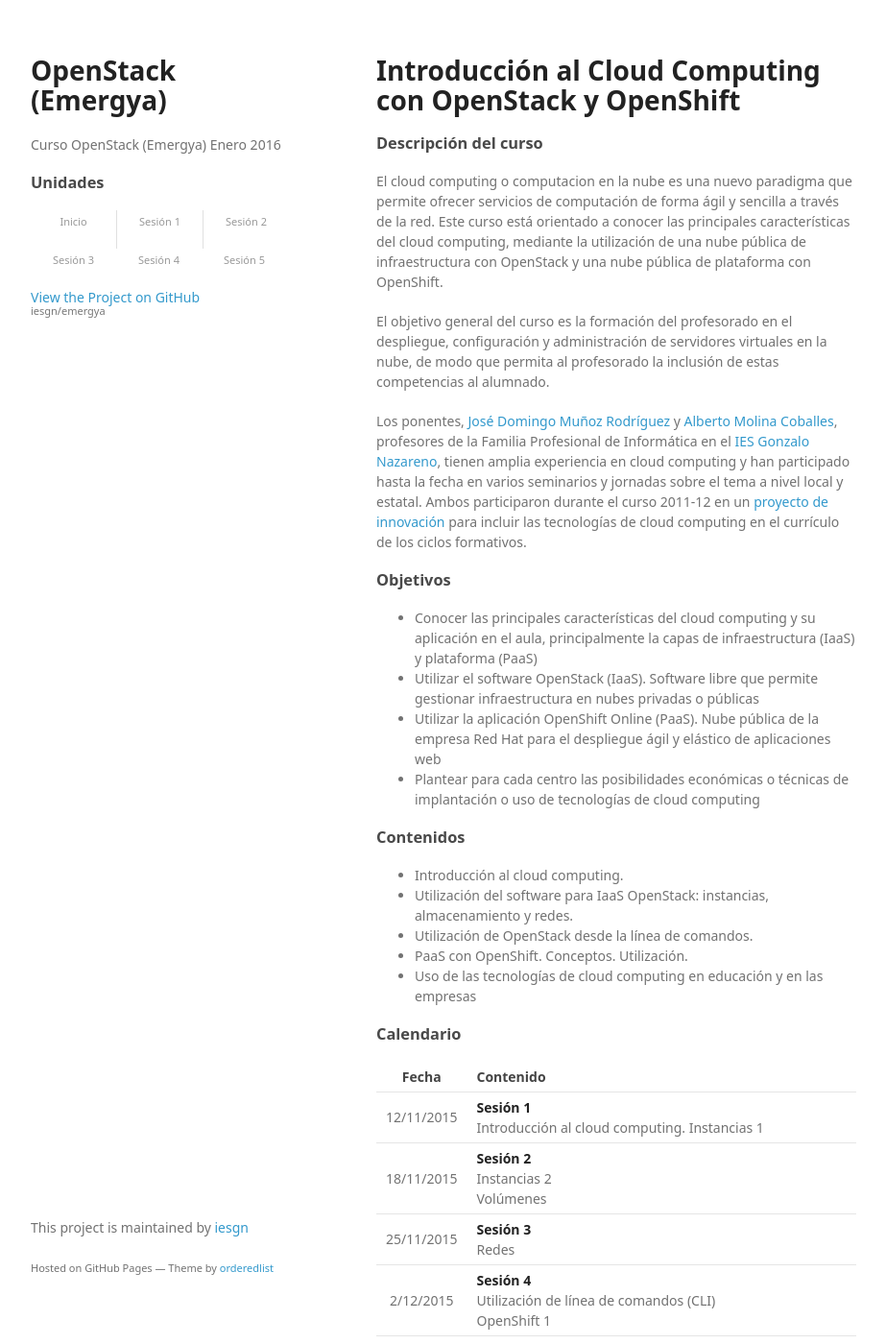
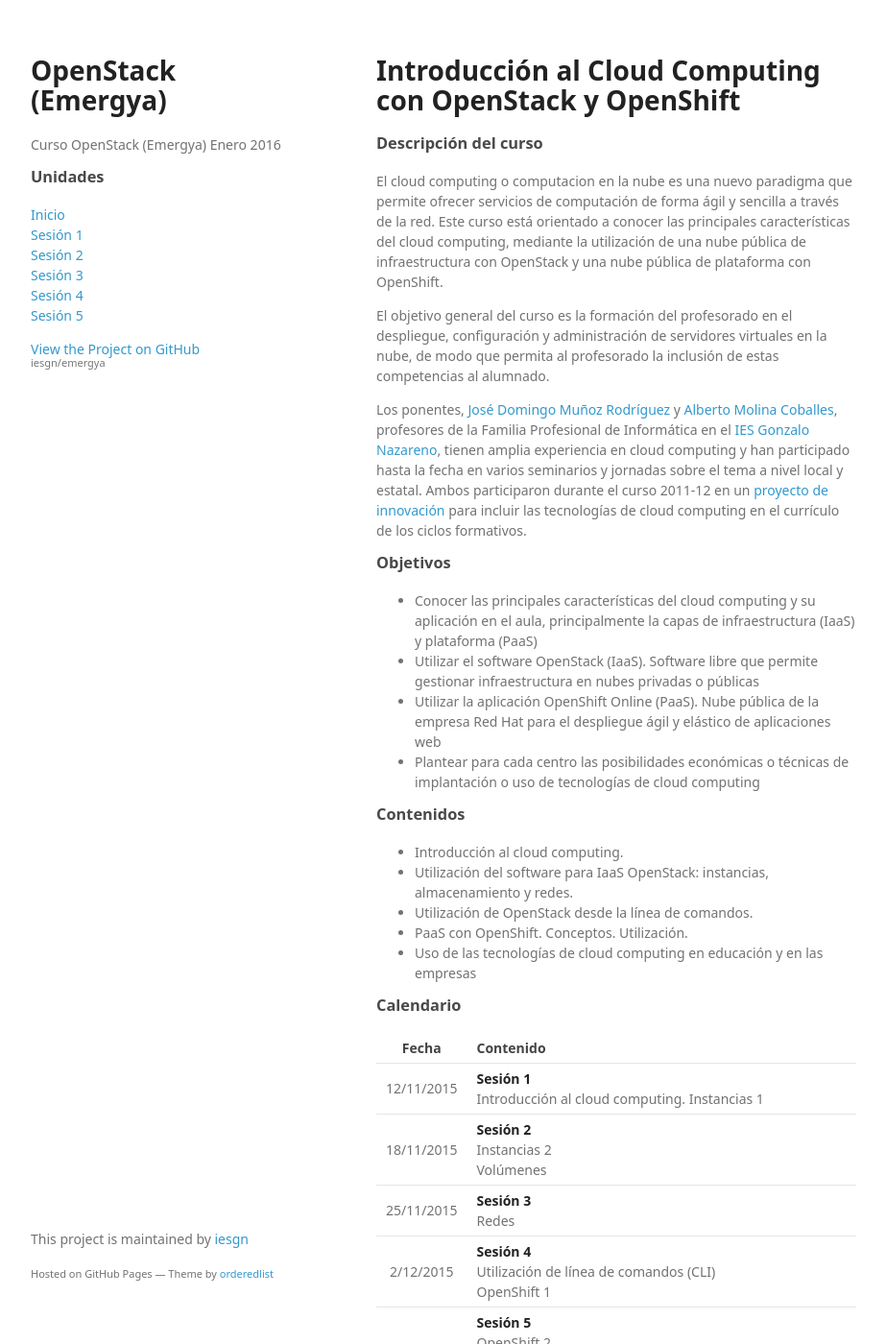
Before and after one commit to iesgn/emergya, a Jekyll site: the page built from index.md, in a window 1280 px wide and 1400 px high. Shown: the whole window at 96% size, without its empty margins (178-1101 px from the left). Built offline with Jekyll 4.4.1, drawn with Linux system fonts in a browser that asks for light colours.

Commit message:
Modifico hoja de estilo

```diff
--- a/stylesheets/styles.css
+++ b/stylesheets/styles.css
@@ -13,7 +13,7 @@
 }
 
 p, ul, ol, table, pre, dl {
-  margin:0 0 20px;
+  #margin:0 0 20px;
 }
 
 h1, h2, h3 {
@@ -113,7 +113,7 @@
   list-style:none;
 # height:40px;
   padding:0;
-  background: #f4f4f4;
+# background: #f4f4f4;
   border-radius:5px;
 # border:1px solid #e0e0e0;
   width:270px;
@@ -121,9 +121,9 @@
 
 header li {
   width:89px;
-  float:left;
-  border-right:1px solid #e0e0e0;
-  height:40px;
+#  float:left;
+#  border-right:1px solid #e0e0e0;
+#  height:40px;
 }
 
 header li:first-child a {
@@ -136,12 +136,12 @@
 
 header ul a {
   line-height:1;
-  font-size:11px;
-  color:#999;
-  display:block;
-  text-align:center;
-  padding-top:6px;
-  height:34px;
+#  font-size:11px;
+#  color:#999;
+#  display:block;
+#  text-align:center;
+#  padding-top:6px;
+#  height:34px;
 }
 
 header ul a:hover {
```
